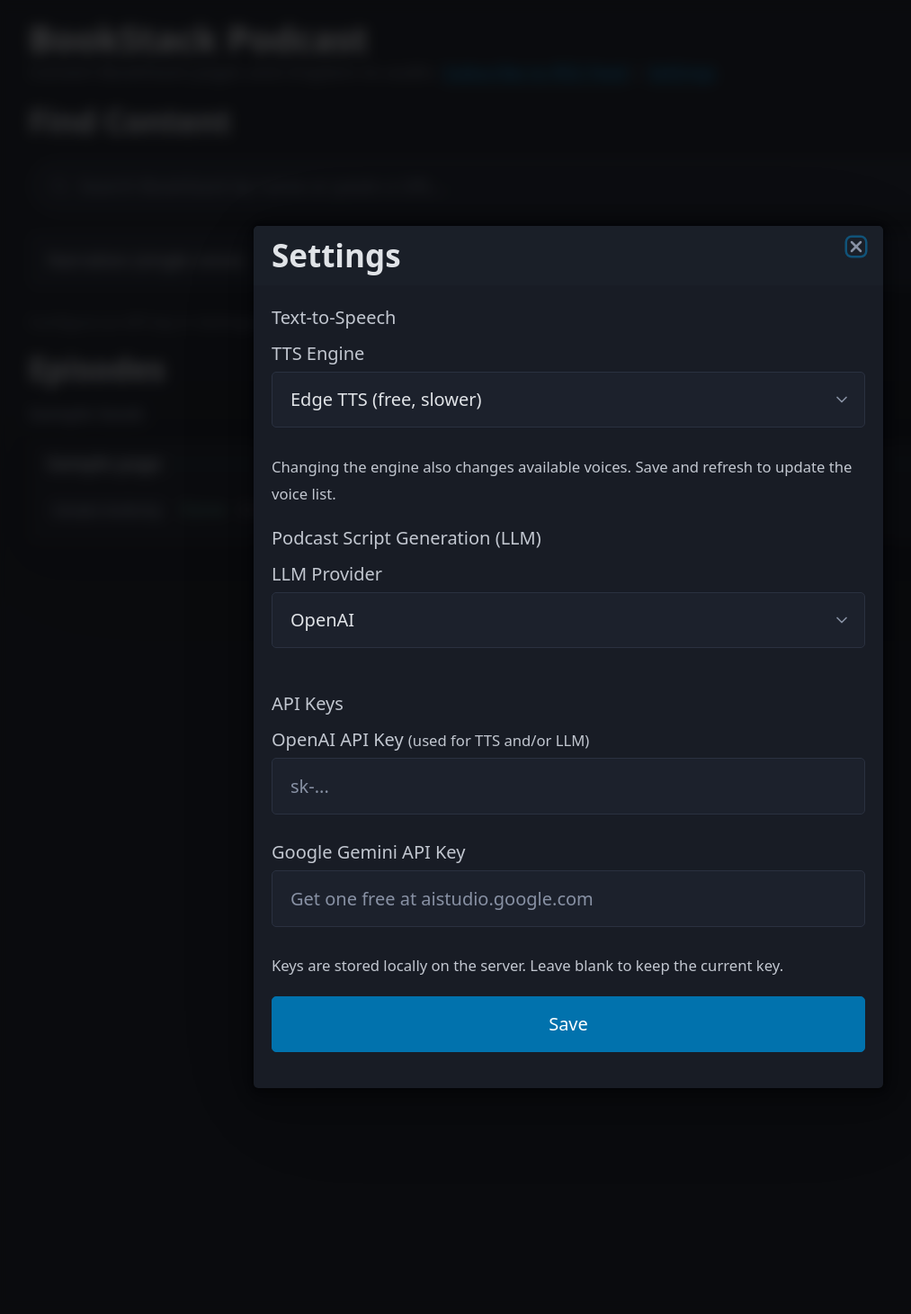
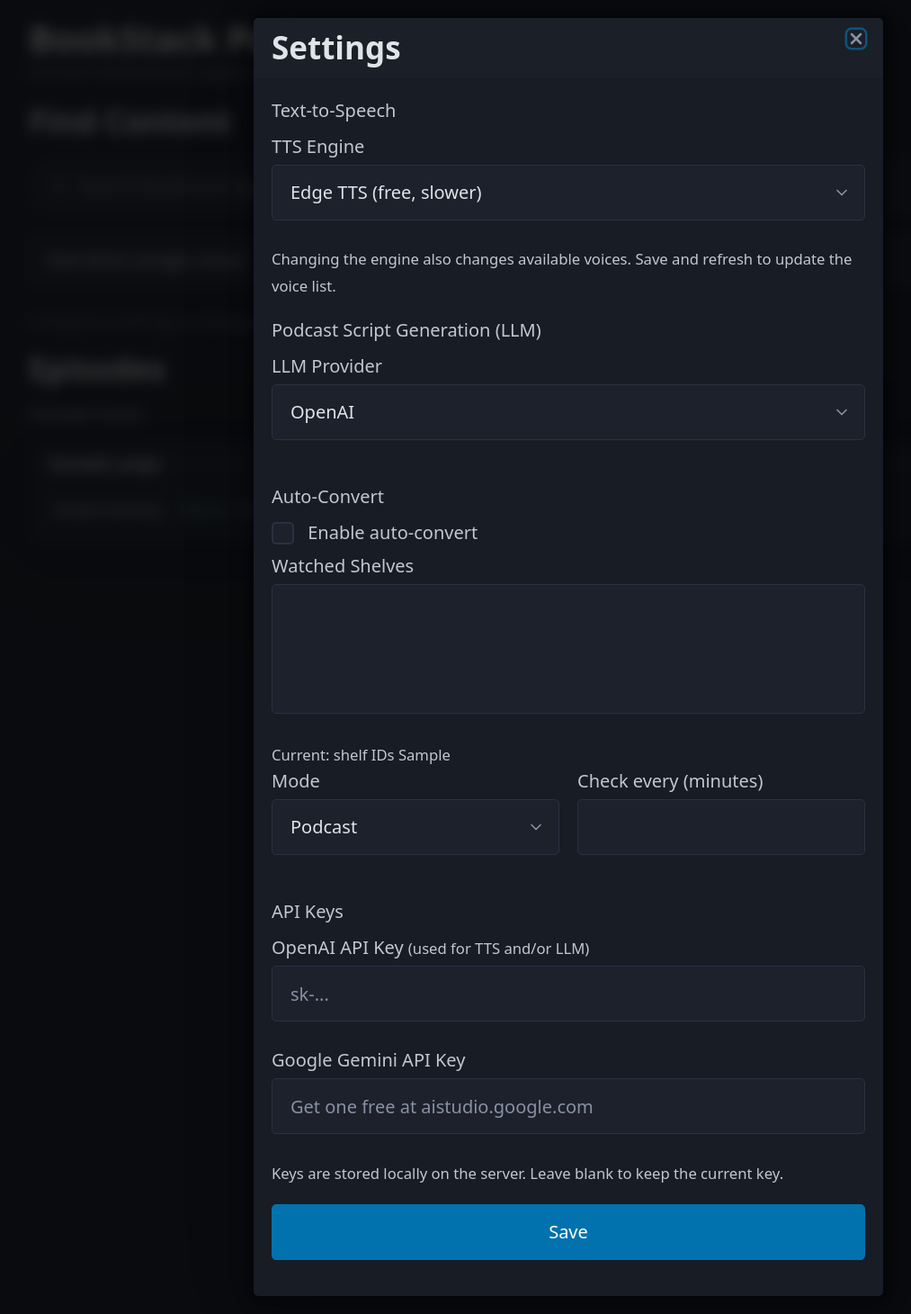
Before and after one commit to Nicolasara/bookstack-podcast, a FastAPI app: template app/templates/index.html in a window 1280 px wide, after a click on "Settings". Shown: the whole page at 90% size, without its empty margins (8-1021 px from the left). Run offline with FastAPI, Linux system fonts and the light colour scheme; the template is opened without the code that fills it: most values are stand-ins (such as "Sample title", 1, 10 or a date in 2020); lists and menus that the app fills with data are empty; parts of the project's set-up code (start-up, migrations or seed data) failed here and were passed over; some libraries are stand-ins or nearby versions.

Commit message:
Add auto-convert: watch BookStack shelves for new pages
Background worker polls watched shelves on a configurable interval
and auto-converts any pages that don't have episodes yet.

Settings UI has: enable toggle, shelf multi-select (loaded from
BookStack API), mode picker (podcast/narration), interval.

Co-Authored-By: Claude Opus 4.6 (1M context) <noreply@anthropic.com>

```diff
--- a/app/main.py
+++ b/app/main.py
@@ -71,6 +71,7 @@ def _audio_filename(bookstack_type: str, bookstack_id: int, mode: str, voice: st
 async def startup():
     AUDIO_DIR.mkdir(parents=True, exist_ok=True)
     await db.init()
+    asyncio.create_task(auto_convert_worker())
 
 
 @app.get("/", response_class=HTMLResponse)
@@ -94,6 +95,10 @@ async def index(request: Request):
             "llm_provider": get_setting("llm_provider", "openai"),
             "has_openai_key": bool(get_setting("openai_api_key")),
             "has_gemini_key": bool(get_setting("gemini_api_key")),
+            "auto_convert_enabled": get_setting("auto_convert_enabled", "false"),
+            "auto_convert_shelves": get_setting("auto_convert_shelves", ""),
+            "auto_convert_mode": get_setting("auto_convert_mode", "podcast"),
+            "auto_convert_interval": get_setting("auto_convert_interval", "30"),
         },
     )
 
@@ -208,12 +213,66 @@ async def process_conversion(
             await db.update_status(episode_id, "error", str(e))
 
 
+async def auto_convert_worker():
+    """Background worker that periodically scans watched shelves for new pages."""
+    await asyncio.sleep(5)  # let app finish starting
+    while True:
+        try:
+            if get_setting("auto_convert_enabled") == "true":
+                await _scan_and_convert()
+        except Exception:
+            import traceback
+            traceback.print_exc()
+        interval = int(get_setting("auto_convert_interval", "30"))
+        await asyncio.sleep(interval * 60)
+
+
+async def _scan_and_convert():
+    shelf_ids = get_setting("auto_convert_shelves", "")
+    mode = get_setting("auto_convert_mode", "podcast")
+    voice = get_setting("auto_convert_voice", "en-US-AndrewMultilingualNeural")
+    effective_voice = "podcast" if mode == "podcast" else voice
+
+    for shelf_id_str in shelf_ids.split(","):
+        shelf_id_str = shelf_id_str.strip()
+        if not shelf_id_str:
+            continue
+        pages = await bookstack.get_shelf_pages(int(shelf_id_str))
+        for page in pages:
+            existing = await db.get_episode_by_source(
+                "page", page["id"], mode, effective_voice
+            )
+            if existing:
+                continue
+            # Create episode with metadata
+            episode_id = await db.create_episode(
+                "page", page["id"], mode, effective_voice
+            )
+            await db.update_episode(episode_id, {
+                "title": page["name"],
+                "book_name": page["book_name"],
+                "book_id": page.get("book_id"),
+            })
+            await process_conversion(
+                episode_id, "page", page["id"], voice, mode
+            )
+
+
+@app.get("/api/shelves")
+async def list_shelves():
+    return await bookstack.list_shelves()
+
+
 @app.post("/settings")
 async def save_settings(
     tts_engine: str = Form("edge"),
     llm_provider: str = Form("openai"),
     openai_api_key: str = Form(""),
     gemini_api_key: str = Form(""),
+    auto_convert_enabled: str = Form("false"),
+    auto_convert_shelves: str = Form(""),
+    auto_convert_mode: str = Form("podcast"),
+    auto_convert_interval: str = Form("30"),
 ):
     set_setting("tts_engine", tts_engine)
     set_setting("llm_provider", llm_provider)
@@ -221,6 +280,10 @@ async def save_settings(
         set_setting("openai_api_key", openai_api_key)
     if gemini_api_key:
         set_setting("gemini_api_key", gemini_api_key)
+    set_setting("auto_convert_enabled", auto_convert_enabled)
+    set_setting("auto_convert_shelves", auto_convert_shelves)
+    set_setting("auto_convert_mode", auto_convert_mode)
+    set_setting("auto_convert_interval", auto_convert_interval)
     return RedirectResponse(url="/", status_code=303)
 
 
--- a/app/templates/index.html
+++ b/app/templates/index.html
@@ -216,6 +216,32 @@
         location.reload();
     }
 
+    // Load shelves into picker when settings dialog opens
+    document.getElementById('settings-dialog').addEventListener('open', loadShelves);
+    document.getElementById('settings-dialog').addEventListener('click', function(e) {
+        if (!document.getElementById('shelf-picker').children.length) loadShelves();
+    });
+    async function loadShelves() {
+        const picker = document.getElementById('shelf-picker');
+        if (picker.children.length) return;
+        try {
+            const resp = await fetch('/api/shelves');
+            const shelves = await resp.json();
+            const current = document.getElementById('auto-convert-shelves').value.split(',').map(s => s.trim());
+            shelves.forEach(s => {
+                const opt = document.createElement('option');
+                opt.value = s.id;
+                opt.textContent = s.name;
+                opt.selected = current.includes(String(s.id));
+                picker.appendChild(opt);
+            });
+        } catch(e) {}
+    }
+    document.getElementById('shelf-picker').addEventListener('change', function() {
+        const selected = Array.from(this.selectedOptions).map(o => o.value);
+        document.getElementById('auto-convert-shelves').value = selected.join(',');
+    });
+
     {% if has_pending %}
     // Poll for status changes without wiping the page
     (function() {
@@ -273,6 +299,37 @@
                     </label>
                 </fieldset>
                 <fieldset>
+                    <legend>Auto-Convert</legend>
+                    <label>
+                        <input type="checkbox" name="auto_convert_enabled" value="true"
+                               {% if auto_convert_enabled == 'true' %}checked{% endif %}>
+                        Enable auto-convert
+                    </label>
+                    <label>
+                        Watched Shelves
+                        <select id="shelf-picker" multiple size="4" style="width:100%"></select>
+                        <input type="hidden" name="auto_convert_shelves" id="auto-convert-shelves"
+                               value="{{ auto_convert_shelves }}">
+                    </label>
+                    <small id="shelf-current">
+                        {% if auto_convert_shelves %}Current: shelf IDs {{ auto_convert_shelves }}{% endif %}
+                    </small>
+                    <div class="grid">
+                        <label>
+                            Mode
+                            <select name="auto_convert_mode">
+                                <option value="podcast" {% if auto_convert_mode == 'podcast' %}selected{% endif %}>Podcast</option>
+                                <option value="narration" {% if auto_convert_mode == 'narration' %}selected{% endif %}>Narration</option>
+                            </select>
+                        </label>
+                        <label>
+                            Check every (minutes)
+                            <input type="number" name="auto_convert_interval" min="5" max="1440"
+                                   value="{{ auto_convert_interval }}">
+                        </label>
+                    </div>
+                </fieldset>
+                <fieldset>
                     <legend>API Keys</legend>
                     <label>
                         OpenAI API Key <small>(used for TTS and/or LLM)</small>
```
Also changed, not shown: app/bookstack.py (+52 -0 lines).
